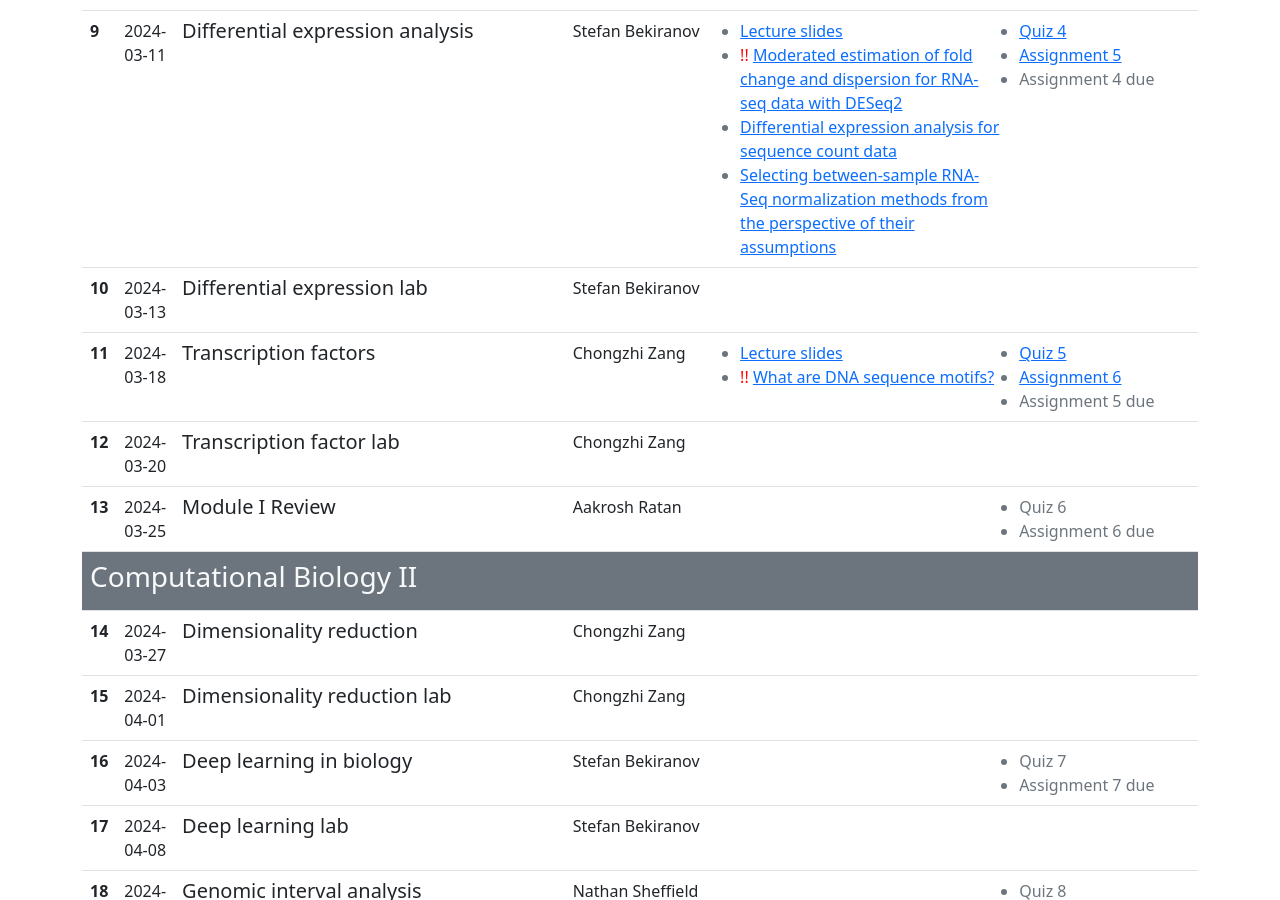
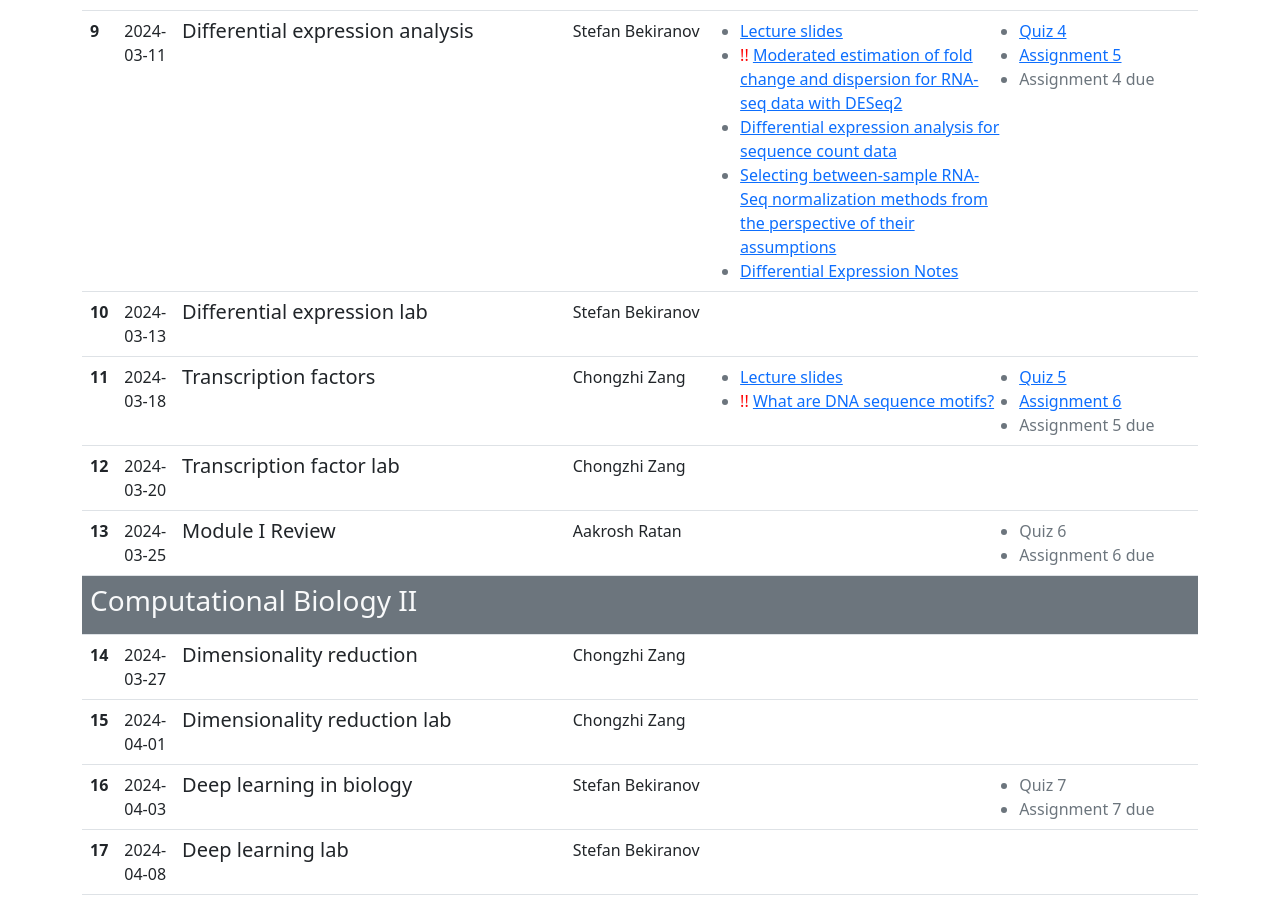
Before and after one commit to uvacobi/compbio2025, a Jekyll site: the page built from index.md, in a window 1280 px wide and 900 px high, scrolled down 1979 px. Built offline with Jekyll 4.4.1, drawn with Linux system fonts in a browser that asks for light colours.

Commit message:
Update lectures.yaml
Added link to Differential_Expression_Notes.pdf

```diff
--- a/_data/lectures.yaml
+++ b/_data/lectures.yaml
@@ -151,6 +151,8 @@
         title: "Differential expression analysis for sequence count data"
       - url: https://doi.org/10.1093/bib/bbx008
         title: "Selecting between-sample RNA-Seq normalization methods from the perspective of their assumptions"
+      - title: Differential Expression Notes
+        url: resources/Differential_Expression_Notes.pdf
     assignments:
       - title: Quiz 4
         url: https://forms.gle/RZNdprNFrapMoumj6
```
